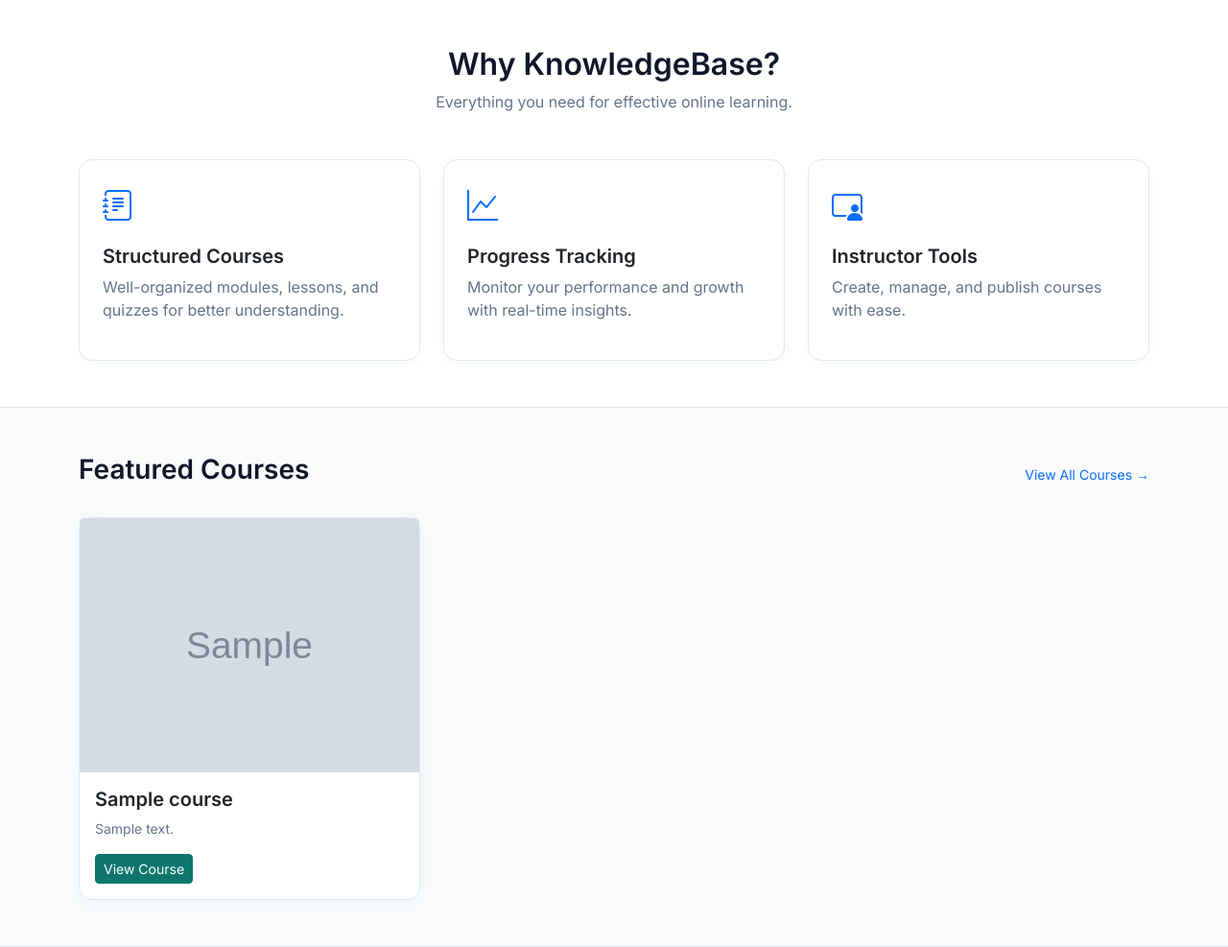
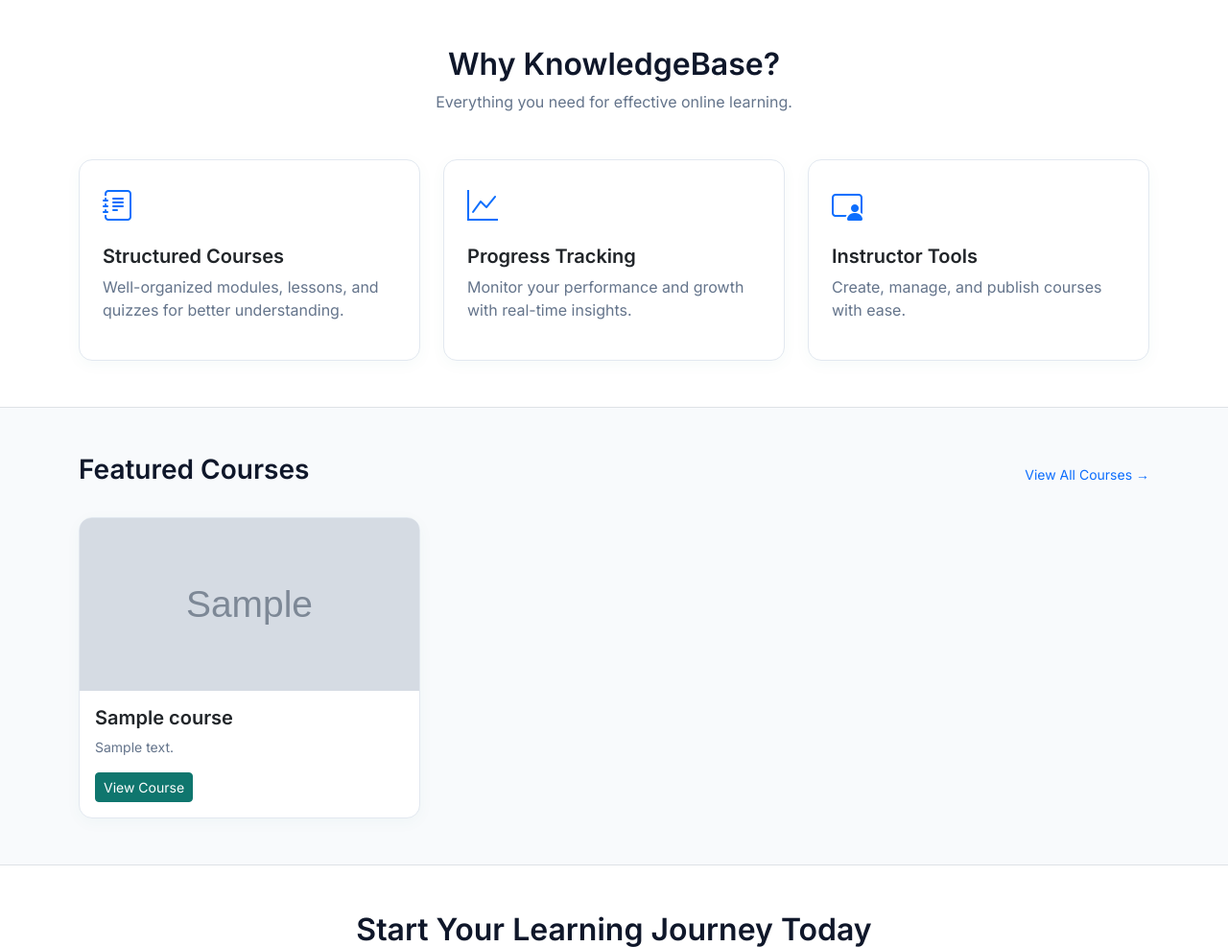
Before and after one commit to sufiyan-mansuri/knowledgebase-lms, a Django app: page / in a window 1280 px wide. Shown: the part 609-1596 px from the top of the page at 96% size. Run offline with Django 5.2, Linux system fonts and the light colour scheme; tables that the repository leaves empty hold one stand-in row (values such as "Sample post"); grey boxes marked "Sample" are stand-in pictures.

Commit message:
UI fixes

```diff
--- a/KnowledgeBase/KnowledgeBase/settings.py
+++ b/KnowledgeBase/KnowledgeBase/settings.py
@@ -24,8 +24,7 @@ BASE_DIR = Path(__file__).resolve().parent.parent
 SECRET_KEY = 'django-insecure-cydm8b)zz)unkg$h=2=f-_l$+*b8cua@0kxi3snif3adr6c&m='
 
 # SECURITY WARNING: don't run with debug turned on in production!
-DEBUG = False
-
+DEBUG = True
 ALLOWED_HOSTS = ['127.0.0.1', 'localhost']
 
 # Application definition
@@ -131,7 +130,7 @@ USE_TZ = True
 STATIC_URL = '/static/'
 STATICFILES_DIRS = [ BASE_DIR / "static" ]
 
-MEDIA_URL = 'media/'
+MEDIA_URL = '/media/'
 MEDIA_ROOT = os.path.join(BASE_DIR, 'media')
 
 DEFAULT_AUTO_FIELD = 'django.db.models.BigAutoField'
--- a/KnowledgeBase/KnowledgeBase/urls.py
+++ b/KnowledgeBase/KnowledgeBase/urls.py
@@ -23,8 +23,6 @@ from core.views import home
 
 urlpatterns = [
     path('admin/', admin.site.urls),
-    path('', include('core.urls')),
-    path('', home, name='home'),
     path('user/', include('users.urls')),
     path('dashboard/', include('dashboard.urls')),
     path('courses/', include('courses.urls')),
@@ -32,6 +30,7 @@ urlpatterns = [
     path('enrollments/', include('enrollments.urls')),
     path('progress/', include('progress.urls')),
     path('quizzes/', include('quizzes.urls')),
+    path('', include('core.urls')),
 ]
 
 handler403 = 'django.views.defaults.permission_denied'
--- a/KnowledgeBase/core/templates/core/course_catalog.html
+++ b/KnowledgeBase/core/templates/core/course_catalog.html
@@ -48,7 +48,9 @@
           {% for published_course in published_courses %}
           <div class="col-md-6 col-xl-4">
             <div class="card h-100">
+              <div class="course-thumb">
               <img src="{{ published_course.thumbnail.url }}" class="card-img-top" alt="">
+              </div>
               <div class="card-body d-flex flex-column">
                 <h5 class="fw-semibold">{{ published_course.title }}</h5>
                 <p class="text-muted small mb-2">Instructor: {{ published_course.instructor.full_name }}</p>
--- a/KnowledgeBase/core/templates/core/home.html
+++ b/KnowledgeBase/core/templates/core/home.html
@@ -99,7 +99,9 @@
       {% for featured_course in featured_courses  %}
       <div class="col-md-4">
         <div class="card h-100">
-          <img src="{{ featured_course.thumbnail.url }}" class="card-img-top" alt="">
+          <div class="course-thumb">
+            <img src="{{ featured_course.thumbnail.url }}" class="card-img-top" alt="">
+          </div>
           <div class="card-body">
             <h5 class="fw-semibold">{{ featured_course.title }}</h5>
             <p class="text-muted small">
--- a/KnowledgeBase/core/urls.py
+++ b/KnowledgeBase/core/urls.py
@@ -2,5 +2,6 @@ from django.urls import path
 from . import views
 
 urlpatterns = [
+    path('', views.home, name='home'),
     path('course-catalog/', views.course_catalog, name='course_catalog'),
 ]
--- a/KnowledgeBase/templates/base.html
+++ b/KnowledgeBase/templates/base.html
@@ -102,6 +102,20 @@ a:hover {
   margin-left: 4px;
 }
 
+.course-thumb {
+  height: 180px;              /* choose once */
+  width: 100%;
+  overflow: hidden;
+  border-radius: 0.75rem 0.75rem 0 0;
+}
+
+.course-thumb img {
+  width: 100%;
+  height: 100%;
+  object-fit: cover;          /* 🔥 KEY LINE */
+  display: block;
+}
+
 </style>
 </head>
 
```
Also changed, not shown: KnowledgeBase/media/course_thumbnails/Etsy_Print_Info_2_my77Om9.png (added).
